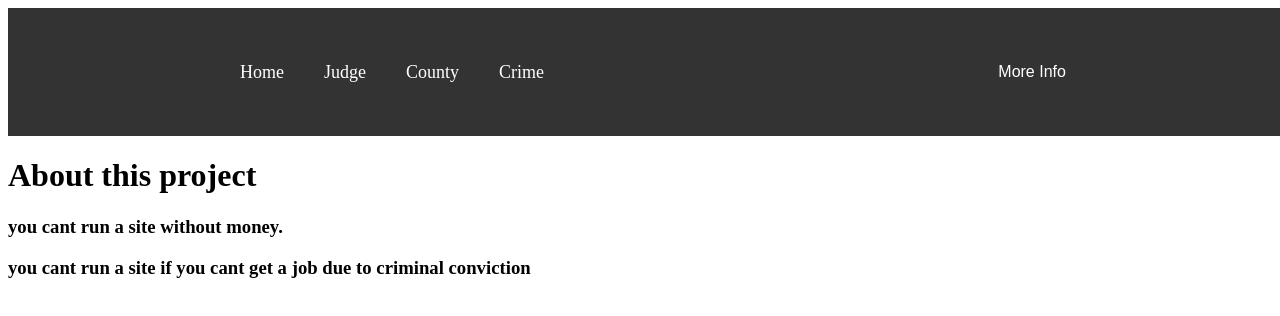
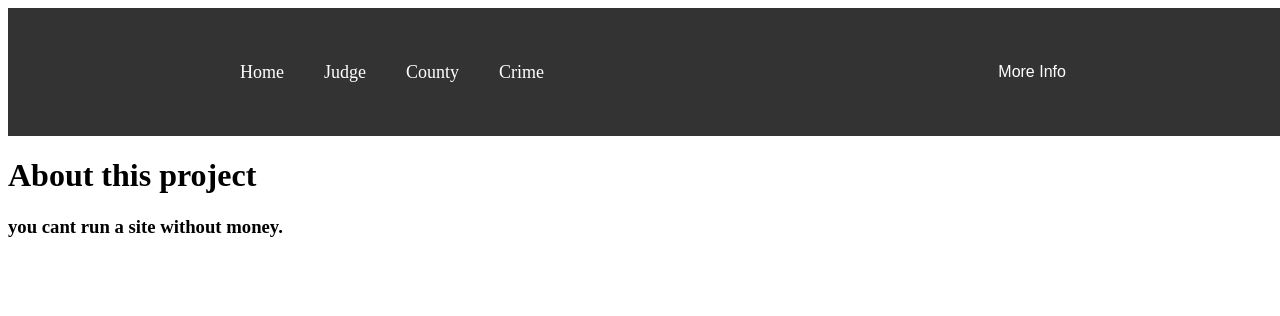
Before and after one commit to Richard-M-Baine/quantMVP, a React (Create React App) app in the folder frontend/: page /donate in a window 1280 px wide. Shown: the top 316 px of the page. Built offline with nearby package versions, Linux system fonts and the light colour scheme; no server answers.

Commit message:
got rid of profanity

```diff
--- a/frontend/src/components/Spiel/Donate/index.js
+++ b/frontend/src/components/Spiel/Donate/index.js
@@ -8,7 +8,7 @@ function DonateComponent() {
 
         <h1>About this project</h1>
        <h3> you cant run a site without money.  </h3>
-        <h3> you cant run a site if you cant get a job due to criminal conviction </h3>
+
 
     </div>
   );
```
